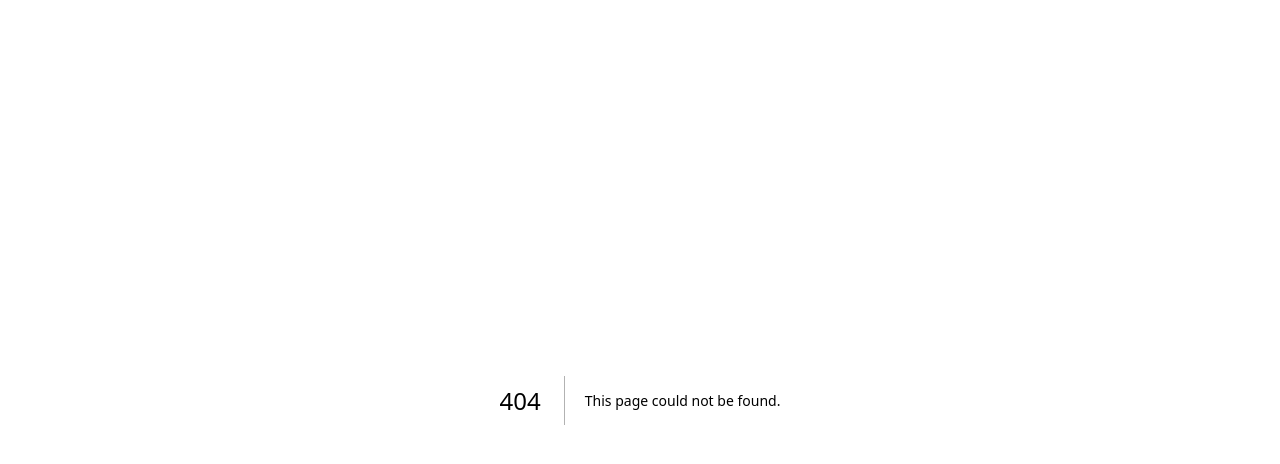
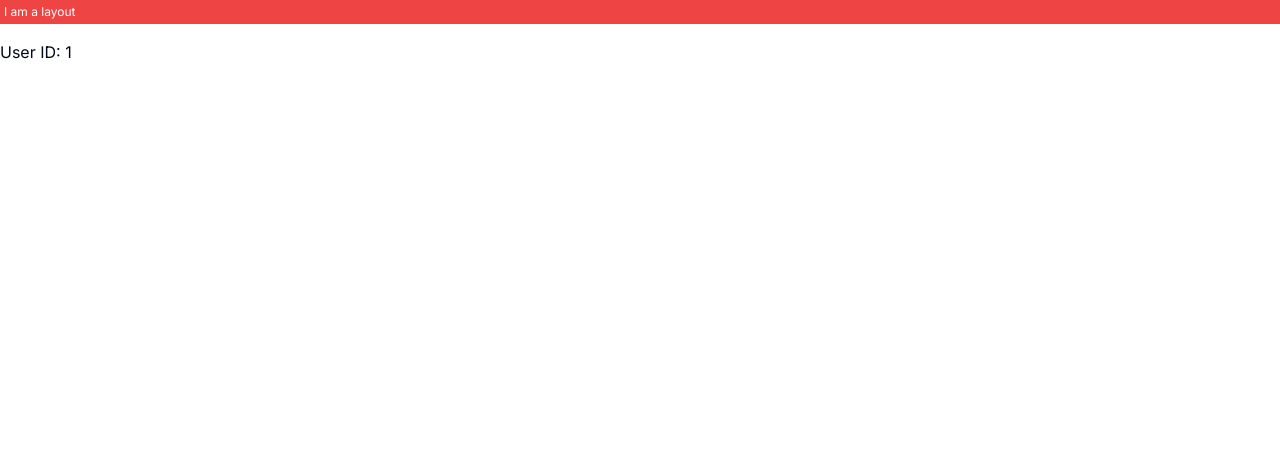
Before and after one commit to gerssonmg/nextjs14-clone-miro, a Next.js app: page /users/1 in a window 1280 px wide. Before the commit this address had no page. Shown: the top 464 px of the page. Built offline with nearby package versions, Linux system fonts and the light colour scheme.

Commit message:
understanding page,routes and layout

```diff
--- /dev/null
+++ b/app/(without)/nestedB/page.tsx
@@ -0,0 +1,7 @@
+const Page = () => {
+    return (
+        <div>without nested</div>
+    )
+}
+
+export default Page
--- /dev/null
+++ b/app/_never/nested/page.tsx
@@ -0,0 +1,7 @@
+const Page = () => {
+    return (
+        <div>_never nester</div>
+    )
+}
+
+export default Page
--- /dev/null
+++ b/app/nested-routes/nested/page.tsx
@@ -0,0 +1,9 @@
+import React from 'react'
+
+const Page = () => {
+    return (
+        <div>nested</div>
+    )
+}
+
+export default Page
--- /dev/null
+++ b/app/nested-routes/page.tsx
@@ -0,0 +1,7 @@
+const Page = () => {
+    return (
+        <div>Page</div>
+    )
+}
+
+export default Page
--- /dev/null
+++ b/app/users/[userId]/page.tsx
@@ -0,0 +1,13 @@
+interface UserIdPageProps {
+    params: {
+        userId: string;
+    }
+}
+
+const Page = ({ params }: UserIdPageProps) => {
+    return (
+        <div>User ID: {params.userId}</div>
+    )
+}
+
+export default Page
--- /dev/null
+++ b/app/users/layout.tsx
@@ -0,0 +1,16 @@
+interface LayoutProps {
+    children: React.ReactNode;
+}
+
+const Layout = ({ children }: LayoutProps) => {
+    return (
+        <div className="flex flex-col gap-y-4">
+            <nav className="text-xs p-1 bg-red-500 text-white">
+                I am a layout
+            </nav>
+            {children}
+        </div>
+    )
+}
+
+export default Layout
--- /dev/null
+++ b/app/users/page.tsx
@@ -0,0 +1,9 @@
+import React from 'react'
+
+const Page = () => {
+    return (
+        <div>User list page</div>
+    )
+}
+
+export default Page
```
